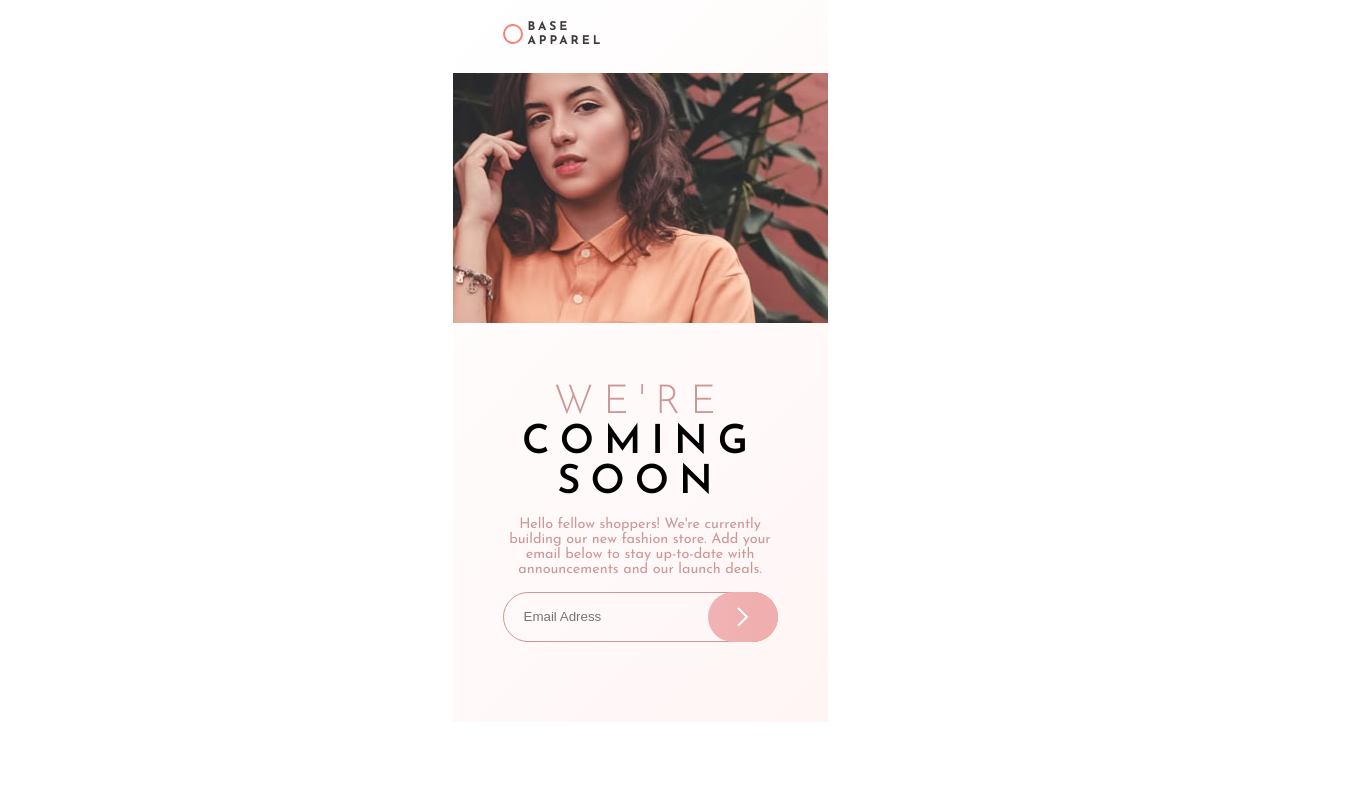
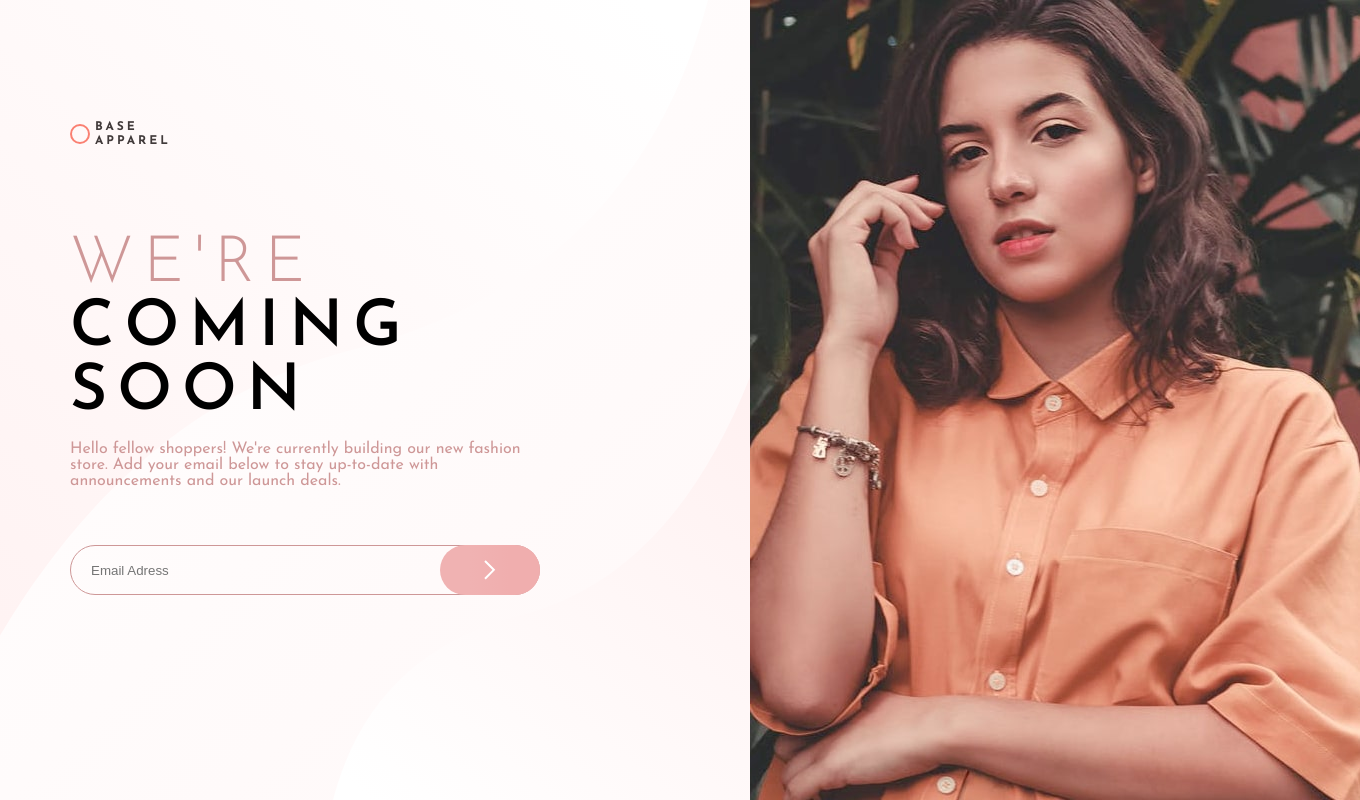
Before and after one commit to katic-nemanja/base-apparel-coming-soon, a plain HTML site: page index.html in a window 1280 px wide. Shown: the whole page, 1360 px wide, since content can reach past the window. Drawn offline with Linux system fonts and the light colour scheme.

Commit message:
finalna verzija

```diff
--- a/index.html
+++ b/index.html
@@ -6,12 +6,34 @@
     <meta name="viewport" content="width=device-width, initial-scale=1.0">
     <title>Document</title>
     <link rel="stylesheet" href="style.css">
-    <link href="https://fonts.googleapis.com/css2?family=Josefin+Sans:ital,wght@0,100..700;1,100..700&display=swap" rel="stylesheet">
+    <link href="https://fonts.googleapis.com/css2?family=Josefin+Sans:ital,wght@0,100..700;1,100..700&display=swap"
+        rel="stylesheet">
 </head>
 
 <body>
 
+
     <div class="content">
+        <svg xmlns="http://www.w3.org/2000/svg" width="830" height="800">
+            <defs>
+                <linearGradient id="a" x1="95.861%" x2="10.913%" y1="2.476%" y2="101.718%">
+                    <stop offset="0%" stop-color="#FFF1F1" />
+                    <stop offset="100%" stop-color="#FFF" />
+                </linearGradient>
+                <linearGradient id="b" x1="95.937%" x2="10.848%" y1="2.476%" y2="101.718%">
+                    <stop offset="0%" stop-color="#FFF1F1" />
+                    <stop offset="100%" stop-color="#FFF" />
+                </linearGradient>
+            </defs>
+            <g fill="none" fill-rule="evenodd">
+                <path fill="url(#a)"
+                    d="M0 800c48.557-184.991 167.048-301.57 355.473-349.737C543.898 402.096 688.074 252.008 788 0v800H0z"
+                    transform="rotate(180 394 400)" />
+                <path fill="url(#b)"
+                    d="M413 800c25.696-97.814 88.4-159.455 188.112-184.924C700.824 589.608 777.12 510.25 830 377v423H413z" />
+            </g>
+        </svg>
+        <section class="mobile">
             <header>
                 <section class="brand">
                     <div class="logo">
@@ -36,19 +58,27 @@
                     <h1>WE'RE</h1>
                     <h1>COMING</h1>
                     <h1>SOON</h1>
-                <p>Hello fellow shoppers! We're currently building our new fashion store. Add your email below to stay
+                    <p>Hello fellow shoppers! We're currently building our new fashion store. Add your email below to
+                        stay
                         up-to-date with announcements and our launch deals.</p>
                 </article>
 
                 <section class="validation">
                     <input type='text' onkeydown="Reset()" id="email" name="mejl" placeholder="Email Adress">
-                <button type=" button" onclick="ValidateEmail()"><img src="icon-arrow.svg" alt="" srcset=""></button>
+                    <button type=" button" onclick="ValidateEmail()"><img src="icon-arrow.svg" alt=""
+                            srcset=""></button>
                     <img src="icon-error.svg" id="errorIMG">
                     <p id="demo"></p>
                 </section>
             </main>
+        </section>
+
+        <section class="desktop">
+
+        </section>
+
     </div>
-
+    </svg>
 
 
 
--- a/script.js
+++ b/script.js
@@ -13,22 +13,17 @@ function ValidateEmail()
     var mailformat = /^\w+([\.-]?\w+)*@\w+([\.-]?\w+)*(\.\w{2,3})+$/;
     var mejl = document.getElementById("email").value;
     let paragraf = document.querySelector("#demo");
-    // paragraf.textContent = mejl.textContent;
 
     console.log("mejl:" + mejl);
-    // console.log("paragraf:" + paragraf.textContent);
     if (mejl.match(mailformat))
     {
-
-        /*alert("Valid email address!");
-        return true;*/
+        return true;
     }
     else
     {
         paragraf.innerHTML = "Please provide a valid email";
+        document.getElementById("email").style.border = "2px solid red";
         TurnOn();
-        // alert("You have entered an invalid email address!");
-        // return false;
     }
 }
 
@@ -36,5 +31,6 @@ function ValidateEmail()
 function Reset(){
     let paragraf = document.querySelector("#demo");
     TurnOff();
+    document.getElementById("email").style.border = "1px solid #ce9797";
     paragraf.textContent = "";
 }
--- a/style.css
+++ b/style.css
@@ -8,7 +8,13 @@ html{
     box-sizing: inherit;
 }
 
+svg{
+    position:absolute;
+    display: none;
+}
+
 body{
+    height: 100vh;
     display: flex;
     align-items: center;
     justify-content: center;
@@ -17,6 +23,12 @@ body{
     margin:0;
     padding:0;
 
+}
+
+.desktop{
+    background-image: url("hero-desktop.jpg");
+    background-size: cover;
+    display: none;
 }
 
 .content{
@@ -69,6 +81,7 @@ header{
 
 
     .background-picture{
+        display: block;
         margin:0;
         padding:0;
         width:375px;
@@ -108,6 +121,7 @@ h1{
 
 
 .validation{
+    margin-top:20px;
     position: relative;
     width:100%;
     height: 50px;
@@ -169,6 +183,68 @@ h1{
     background: linear-gradient(135deg, hsl(0, 0%, 100%), hsl(0, 100%, 98%)), linear-gradient(135deg,hsl(0, 80%, 86%), hsl(0, 74%, 74%));
 }
 
-/* main{
-    width: 100%;
-} */
+
+
+@media only screen and (min-width: 900px){
+    .content{
+        position:relative;
+        flex-direction: row;
+        width:1440px;
+        height: 800px;
+    }
+
+    svg{
+        position:absolute;
+        display: block;
+        z-index: 0;
+        top:0;
+        left:0;    }
+    .background-picture{
+        display: none;
+    }
+    .desktop{
+        position: absolute;
+        top:0;
+        right:0;
+        display: block;
+        height:800px;
+        width: 610px;
+    }
+
+    .mobile{
+        position: relative;
+        z-index: 1;
+        width:50%;
+        padding:100px;
+        display: flex;
+        flex-direction: column;
+    }
+
+    article{
+        align-items: flex-start;
+    }
+
+    article p{
+        text-align: left;
+        font-size: 1rem;
+    }
+
+    h1{
+        font-size: 4rem;
+    }
+
+
+    .validation{
+        margin-top:40px;
+        margin-bottom: 150px;
+    }
+
+    .validation button{
+        width:100px;
+        height: 50px;
+    }
+
+    #errorIMG{
+        right:113px;
+    }
+}
```
Lines whose indentation alone changed are shown as unchanged.
